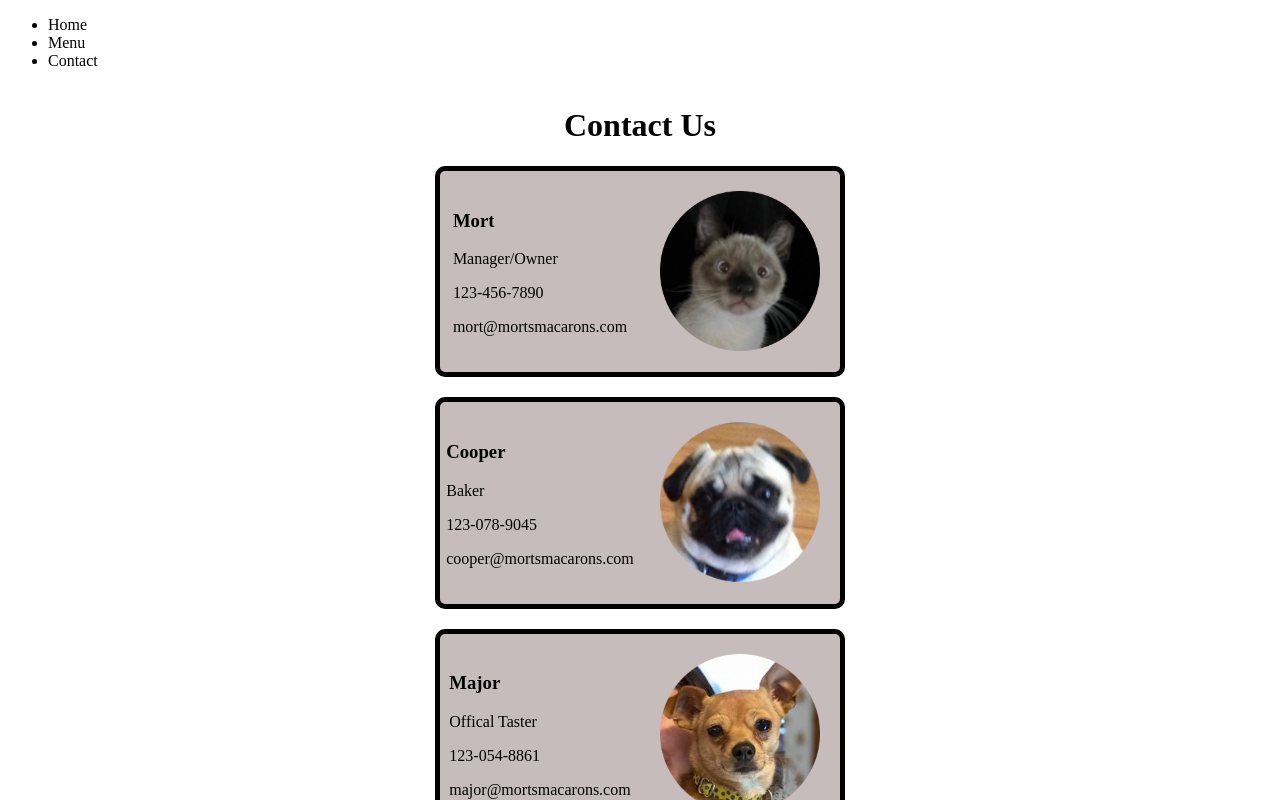
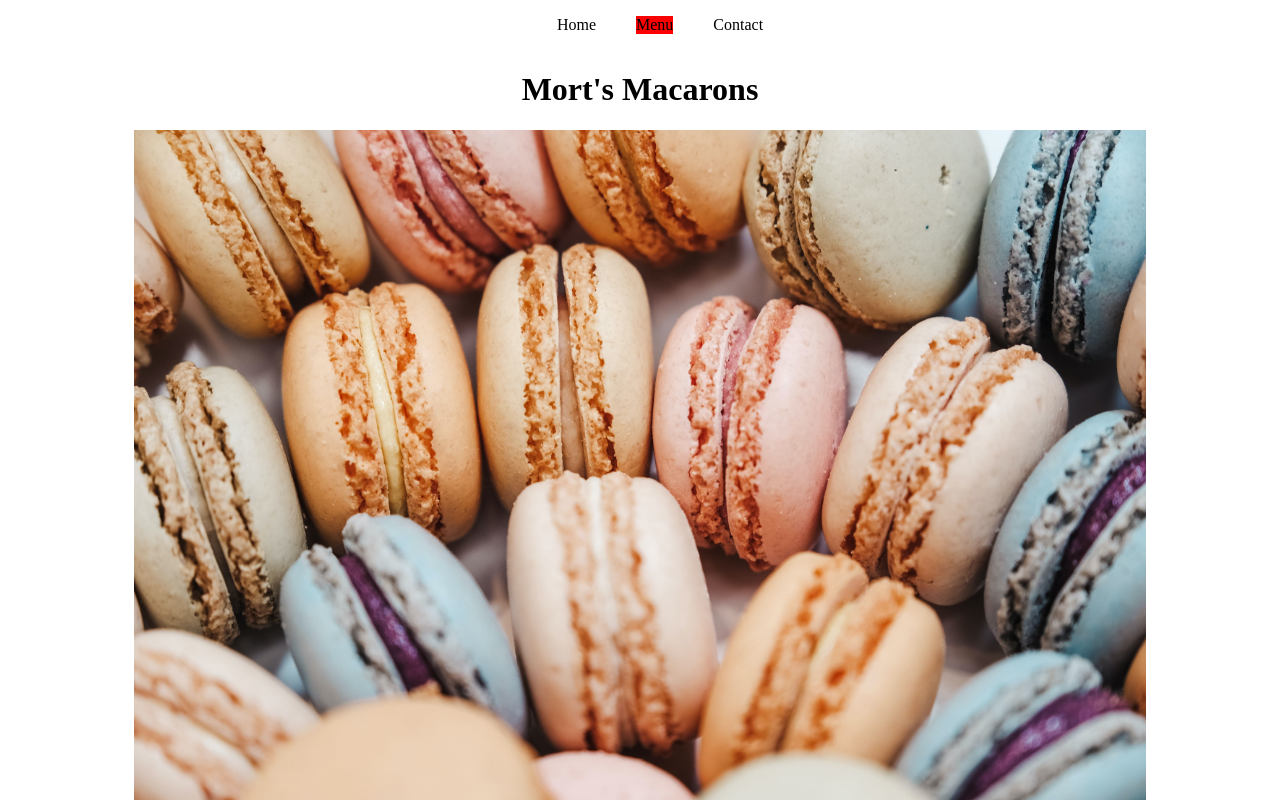
Before and after one commit to Jacoberson/restaurant-page, a website built with webpack: page src/template.html in a window 1280 px wide. Both pictures are taken after a click on the item "Menu". Shown: the top 800 px of the page. Built offline with nearby package versions, Linux system fonts and the light colour scheme.

Commit message:
Highlight selected menu item

```diff
--- a/src/index.js
+++ b/src/index.js
@@ -10,19 +10,28 @@ const menu = () => {
     const homePageItem = document.createElement('li');
     homePageItem.textContent = 'Home';
     homePageItem.addEventListener('click', () => {
-        console.log('home');
+        menuPageItem.classList.remove('selected');
+        contactPageItem.classList.remove('selected');
+
+        homePageItem.classList.add('selected')
     })
 
     const menuPageItem = document.createElement('li');
     menuPageItem.textContent = 'Menu';
     menuPageItem.addEventListener('click', () => {
-        console.log('menu');
+        homePageItem.classList.remove('selected');
+        contactPageItem.classList.remove('selected');
+
+        menuPageItem.classList.add('selected');
     })
 
     const contactPageItem = document.createElement('li');
     contactPageItem.textContent = 'Contact';
     contactPageItem.addEventListener('click', () => {
-        console.log('contact');
+        homePageItem.classList.remove('selected');
+        menuPageItem.classList.remove('selected');
+
+        contactPageItem.classList.add('selected')
     })
 
     menuBar.appendChild(homePageItem);
@@ -33,6 +42,5 @@ const menu = () => {
     return menuBar;
 }
 
-// content.appendChild(homePage());
 content.appendChild(menu());
-content.appendChild(contactPage());
+content.appendChild(homePage());
--- a/src/style.css
+++ b/src/style.css
@@ -1,8 +1,26 @@
+ul, li {
+    list-style: none;
+}
+
+li:hover {
+    cursor: pointer;
+}
+
+.selected {
+    background-color: red;
+}
+
 .home,
 .contact {
     display: flex;
     flex-direction: column;
     align-items: center;
+}
+
+.menu {
+    display: flex;
+    justify-content: center;
+    gap: 40px;
 }
 
 img {
```
Also changed, not shown: dist/main.bundle.js.
